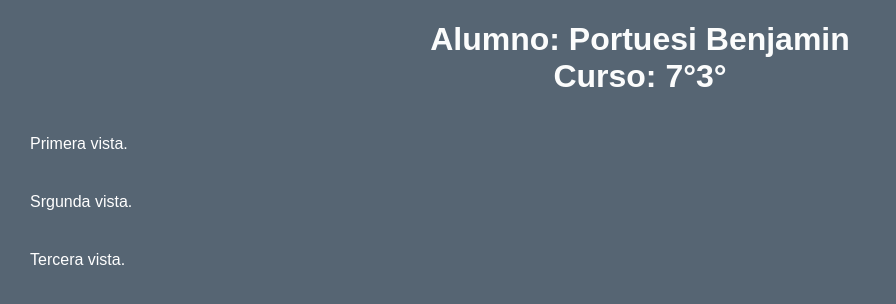
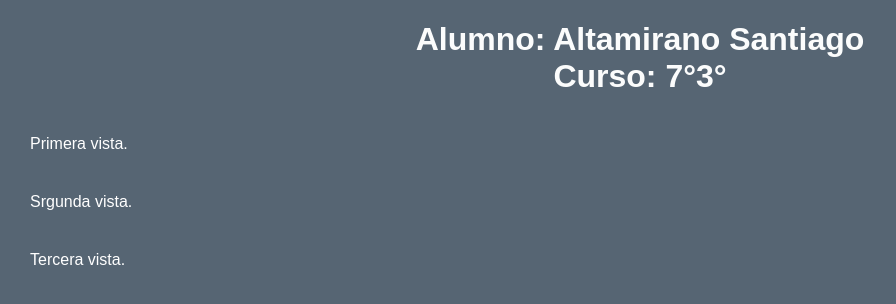
Before and after one commit to Santi-alt19/plataformas-moviles-entregas-main, a plain HTML site: page tp5/index.html in a window 1280 px wide. Shown: the whole page, without its empty margins (0-896 px from the left). Drawn offline with Linux system fonts and the light colour scheme.

Commit message:
Update index.html

```diff
--- a/tp5/index.html
+++ b/tp5/index.html
@@ -49,7 +49,7 @@
 </head>
 <body>
     <center>
-        <h1>Alumno: Portuesi Benjamin
+        <h1>Alumno: Altamirano Santiago
         <br>
         Curso: 7°3°</h1>
     </center>
```
